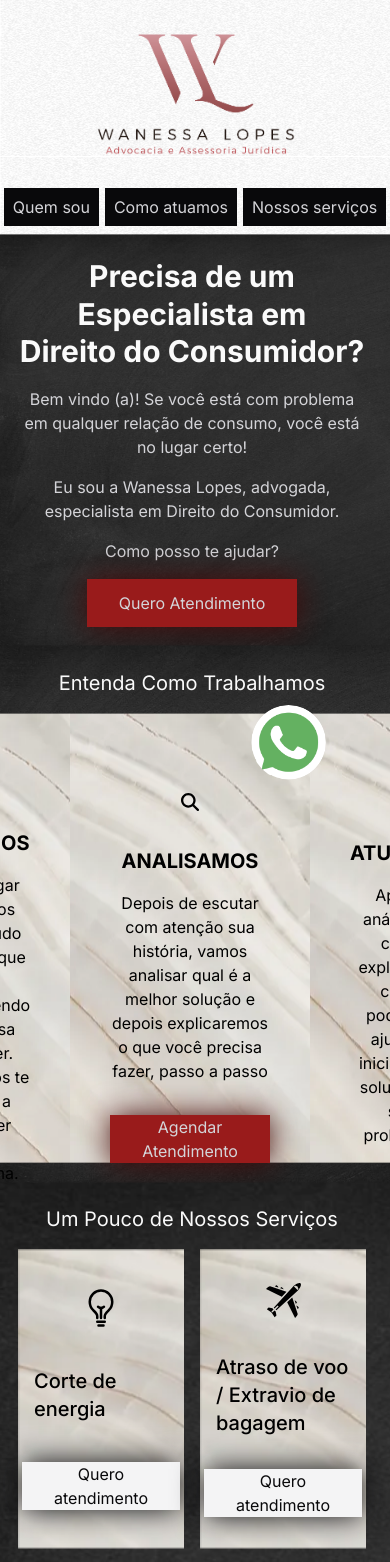
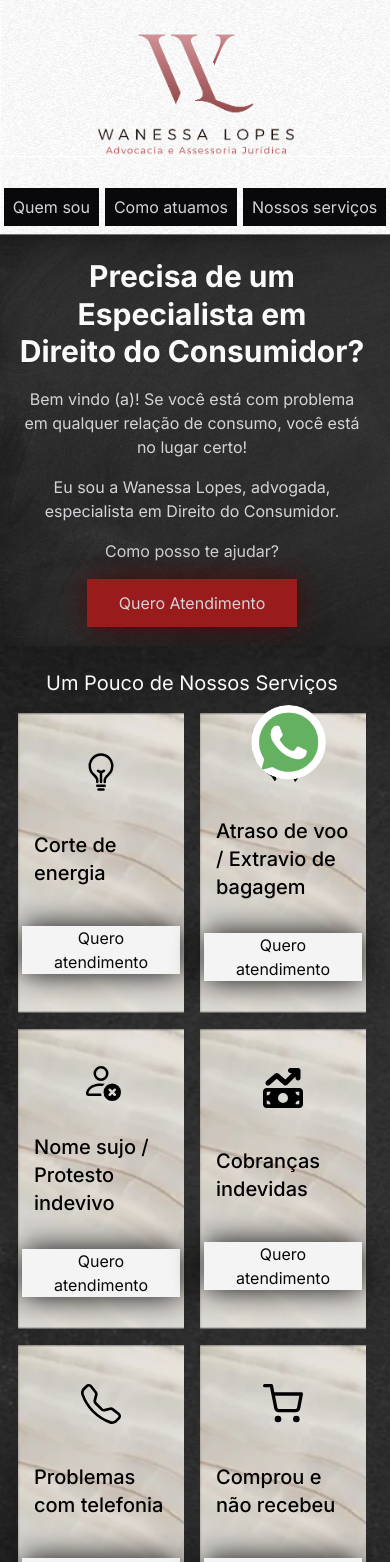
Before and after one commit to f3rnandorj/wanessalopesadv, a Next.js app: page / in a window 390 px wide. Shown: the top 1562 px of the page. Built offline with nearby package versions, Linux system fonts and the light colour scheme.

Commit message:
advances...

```diff
--- a/src/app/page.tsx
+++ b/src/app/page.tsx
@@ -1,3 +1,5 @@
+import { GetServerSidePropsContext, InferGetServerSidePropsType } from "next";
+import { backgroundImage, evidences, utilsImages } from "@/assets";
 import {
   FlowOfWork,
   Section,
@@ -8,12 +10,10 @@ import {
   Button,
 } from "@/components";
 
-import { backgroundImage, evidences, utilsImages } from "@/assets";
-
 export default function Home() {
   return (
     <div className="flex flex-1 flex-col">
-      <Section className="order-0 lg:order-none">
+      <Section>
         <Text
           preset="heading"
           tag="h1"
@@ -45,7 +45,7 @@ export default function Home() {
         <Button title="Quero Atendimento" />
       </Section>
 
-      <Section id="our_services" className="order-2 lg:order-none">
+      <Section id="our_services">
         <Text
           tag="p"
           preset="heading_sm"
@@ -61,7 +61,7 @@ export default function Home() {
         </div>
       </Section>
 
-      <Section id="how_we_act" className="order-1 lg:order-none">
+      <Section id="how_we_act">
         <Text
           tag="p"
           preset="heading_sm"
@@ -73,7 +73,7 @@ export default function Home() {
         <FlowOfWork flow="first" />
       </Section>
 
-      <Section className="order-3 lg:order-none">
+      <Section>
         <Text
           tag="p"
           preset="heading_sm"
@@ -85,7 +85,7 @@ export default function Home() {
         <FlowOfWork flow="second" />
       </Section>
 
-      <Section className="order-4 lg:order-none">
+      <Section>
         <Text
           tag="p"
           preset="heading_sm"
@@ -104,7 +104,7 @@ export default function Home() {
         <Button title="Quero Atendimento Agora" />
       </Section>
 
-      <Section id="who_i_am" className="order-5 lg:order-none">
+      <Section id="who_i_am">
         <div className="flex h-[420px]">
           <Image
             src={utilsImages.avatar}
--- a/src/components/FlowOfWork/FlowOfWork.tsx
+++ b/src/components/FlowOfWork/FlowOfWork.tsx
@@ -1,6 +1,8 @@
 "use client";
 
+import { useWindowSize } from "@/hooks";
 import { Step, StepProps } from "./components/Step";
+import { GetServerSideProps, InferGetServerSidePropsType } from "next";
 
 type Flow = "first" | "second";
 interface FlowOfWorkProps extends React.HTMLAttributes<HTMLDivElement> {
@@ -8,11 +10,22 @@ interface FlowOfWorkProps extends React.HTMLAttributes<HTMLDivElement> {
 }
 
 export function FlowOfWork({ flow, className, ...divProps }: FlowOfWorkProps) {
-  const dataToMap = stepDataToMap[flow];
+  const { width } = useWindowSize();
+
+  const stepsData = stepDataToMap[flow];
+  const sortedStepsData = [...stepsData].sort((a, b) => (a.onClick ? 1 : -1));
+
+  const stepsToMap = width && width >= 640 ? stepsData : sortedStepsData;
 
   return (
-    <div className={`${className} flex flex-1 `} {...divProps}>
-      {dataToMap.map((step) => (
+    <div
+      className={` -mx-appMarginHorizontal
+      md:flex md:flex-1
+      lg:flex lg:flex-1
+      ${className}`}
+      {...divProps}
+    >
+      {stepsToMap.map((step) => (
         <div key={step.title} className="flex flex-1">
           <Step {...step} />
         </div>
--- a/src/components/FlowOfWork/components/Step.tsx
+++ b/src/components/FlowOfWork/components/Step.tsx
@@ -15,7 +15,9 @@ export function Step({ onClick, description, iconName, title }: StepProps) {
       style={{
         backgroundImage: `url(${backgroundImage.cardHorizontal.src})`,
       }}
-      className="flex flex-1 flex-col bg-cover bg-no-repeat h-[450px]  items-center px-10 text-center gap-4 pt-20 "
+      className={`flex flex-1 flex-col bg-cover bg-no-repeat items-center px-10 py-10 text-center gap-4 -mt-1
+      md:pt-20 md:h-[450px] md:py-0
+      lg:pt-20 lg:h-[450px] lg:py-0 `}
     >
       <Icon iconName={iconName} className="mb-5" size={50} />
 
--- a/src/components/Icon/Icon.tsx
+++ b/src/components/Icon/Icon.tsx
@@ -39,17 +39,26 @@ export type IconNames =
 
 export interface IconProps extends IconBaseProps {
   iconName: IconNames;
+  className?: string;
 }
 
 export function Icon({
   iconName,
   size = 40,
   onClick,
+  className,
   ...iconProps
 }: IconProps) {
   const IconComponent = iconMap[iconName];
 
-  return <IconComponent onClick={onClick} size={size} {...iconProps} />;
+  return (
+    <IconComponent
+      className={className}
+      onClick={onClick}
+      size={size}
+      {...iconProps}
+    />
+  );
 }
 
 const iconMap: Record<IconNames, IconType> = {
--- a/src/components/NavBar/NavBar.tsx
+++ b/src/components/NavBar/NavBar.tsx
@@ -1,31 +1,28 @@
 "use client";
 
 import { backgroundImage, utilsImages } from "@/assets";
-import { Image, MARGIN_HORIZONTAL } from "@/components";
+import { Image } from "@/components";
 import { SwipeButton, swipeButtonDataToMap } from "./components/SwipeButton";
-import { useIsMobileDevice } from "@/hooks";
 
 export function NavBar() {
-  const isMobile = useIsMobileDevice();
-
   return (
     <nav
-      className={`w-full flex flex-col h-[15rem] justify-evenly items-center
+      className={`w-full flex flex-col h-[15rem] justify-evenly items-center px-appPaddingHorizontal
       md:h-[20rem] md:flex-row
       lg:h-[10.5rem] lg:flex-row lg:px-28
-      ${MARGIN_HORIZONTAL}
+
       `}
       style={{ backgroundImage: `url(${backgroundImage.header.src})` }}
     >
-      {!isMobile && (
       <Image
         alt=""
         src={utilsImages.stamp.src}
         height={60}
         width={145}
-          className="pt-20"
+        className="pt-20 hidden
+        md:block
+        lg:block"
       />
-      )}
 
       <Image alt="logo" src={utilsImages.logo} width={235} height={130} />
 
--- a/src/components/Section/Section.tsx
+++ b/src/components/Section/Section.tsx
@@ -2,14 +2,11 @@ import { backgroundImage } from "@/assets";
 
 interface SectionProps extends React.HTMLAttributes<HTMLDivElement> {}
 
-export const MARGIN_HORIZONTAL = "px-6";
-
 export function Section({ className, ...divProps }: SectionProps) {
   const styles = {
-    sectionContainer: `max-w-[70rem] flex flex-1 flex-col items-center
+    sectionContainer: `max-w-[70rem] flex flex-1 flex-col items-center px-appPaddingHorizontal
      md:mt-14 md:mb-14
      lg:mt-20 lg:mb-20 lg:mx-auto
-     ${MARGIN_HORIZONTAL}
   `,
   };
 
--- a/src/hooks/index.ts
+++ b/src/hooks/index.ts
@@ -1 +1 @@
-export * from "./useIsMobileDevice";
+export * from "./useWindowSize";
--- a/src/hooks/useIsMobileDevice.ts
+++ /dev/null
@@ -1,22 +0,0 @@
-"use client";
-
-import React from "react";
-
-export function useIsMobileDevice() {
-  const [isMobile, setIsMobile] = React.useState(false);
-
-  React.useEffect(() => {
-    const handleResize = () => {
-      const windowWidth = window.innerWidth;
-      setIsMobile(windowWidth <= 768);
-    };
-
-    window.addEventListener("resize", handleResize);
-
-    handleResize();
-
-    return () => window.removeEventListener("resize", handleResize);
-  }, []);
-
-  return isMobile;
-}
--- /dev/null
+++ b/src/hooks/useWindowSize.ts
@@ -0,0 +1,27 @@
+import { useEffect, useState } from "react";
+
+type WindowProps = {
+  width: number | undefined;
+  height: number | undefined;
+};
+
+export function useWindowSize() {
+  const [windowSize, setWindowSize] = useState<WindowProps>({} as WindowProps);
+
+  useEffect(() => {
+    function handleResize() {
+      setWindowSize({
+        width: window.innerWidth,
+        height: window.innerHeight,
+      });
+    }
+
+    window.addEventListener("resize", handleResize);
+
+    handleResize();
+
+    return () => window.removeEventListener("resize", handleResize);
+  }, []);
+
+  return windowSize;
+}
--- a/tailwind.config.ts
+++ b/tailwind.config.ts
@@ -14,6 +14,12 @@ const config: Config = {
       },
       boxShadow: {
         button: "0px 0px 30px rgba(0, 0, 0, 0.2);",
+      },
+      margin: {
+        appMarginHorizontal: "1.5rem",
+      },
+      padding: {
+        appPaddingHorizontal: "1.5rem",
       },
     },
   },
```
Lines whose indentation alone changed are shown as unchanged.
